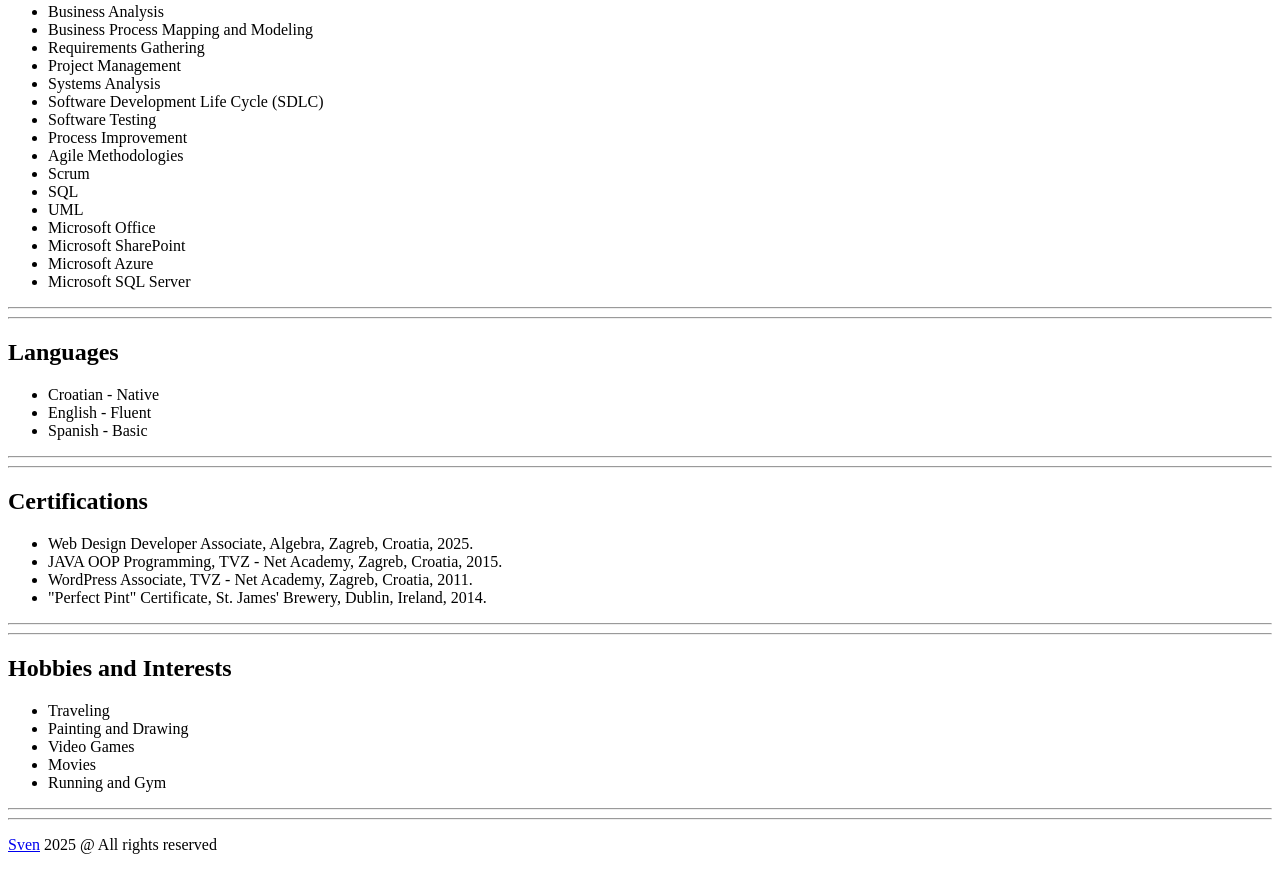
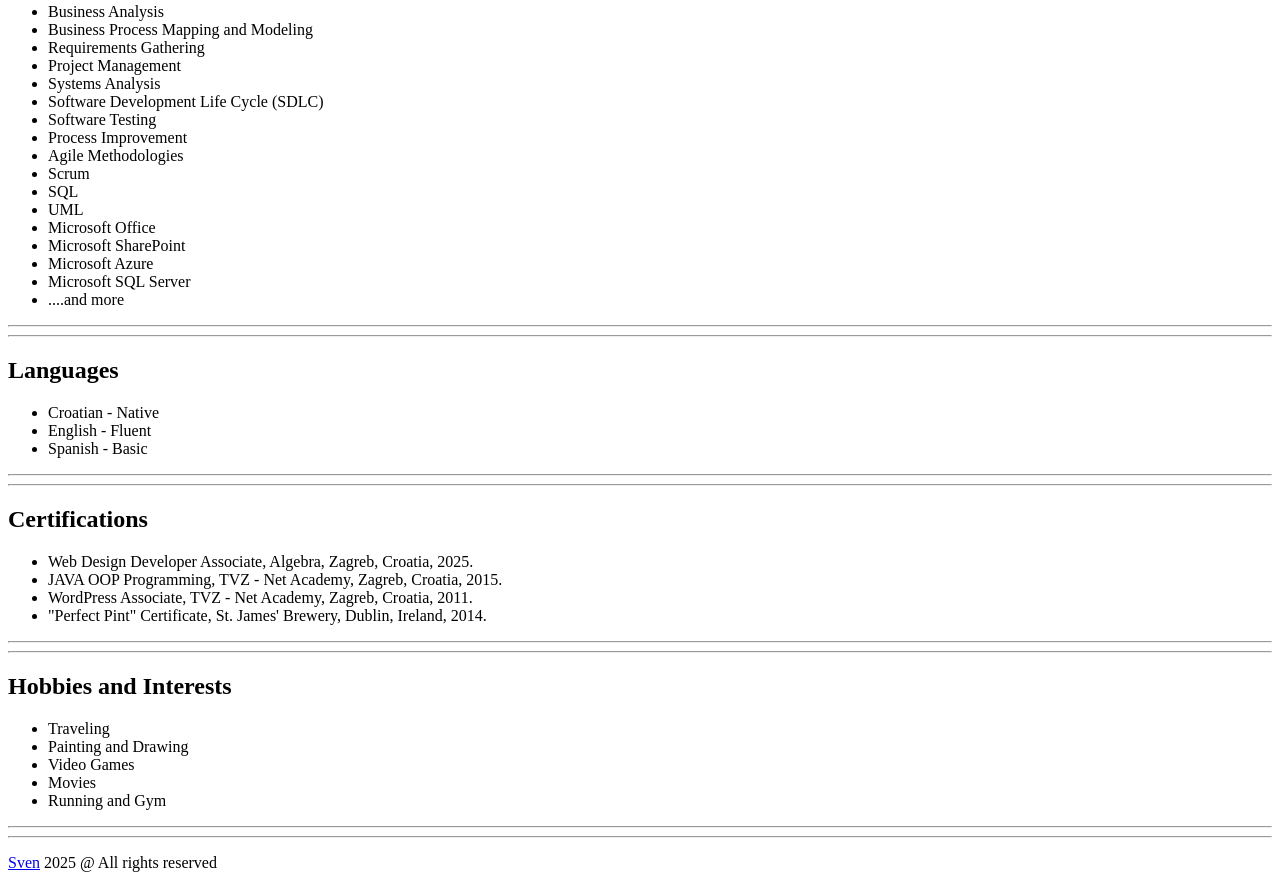
Before and after one commit to sstublja/my_resume, a plain HTML site: page index.html in a window 1280 px wide. Shown: the part 828-1716 px from the top of the page. Drawn offline with Linux system fonts and the light colour scheme.

Commit message:
Add files via upload

```diff
--- a/index.html
+++ b/index.html
@@ -57,6 +57,7 @@
             <li>Microsoft SharePoint</li>
             <li>Microsoft Azure</li>
             <li>Microsoft SQL Server</li>
+            <li>....and more</li>
         </ul>
     </p>
     <hr><hr>
```
